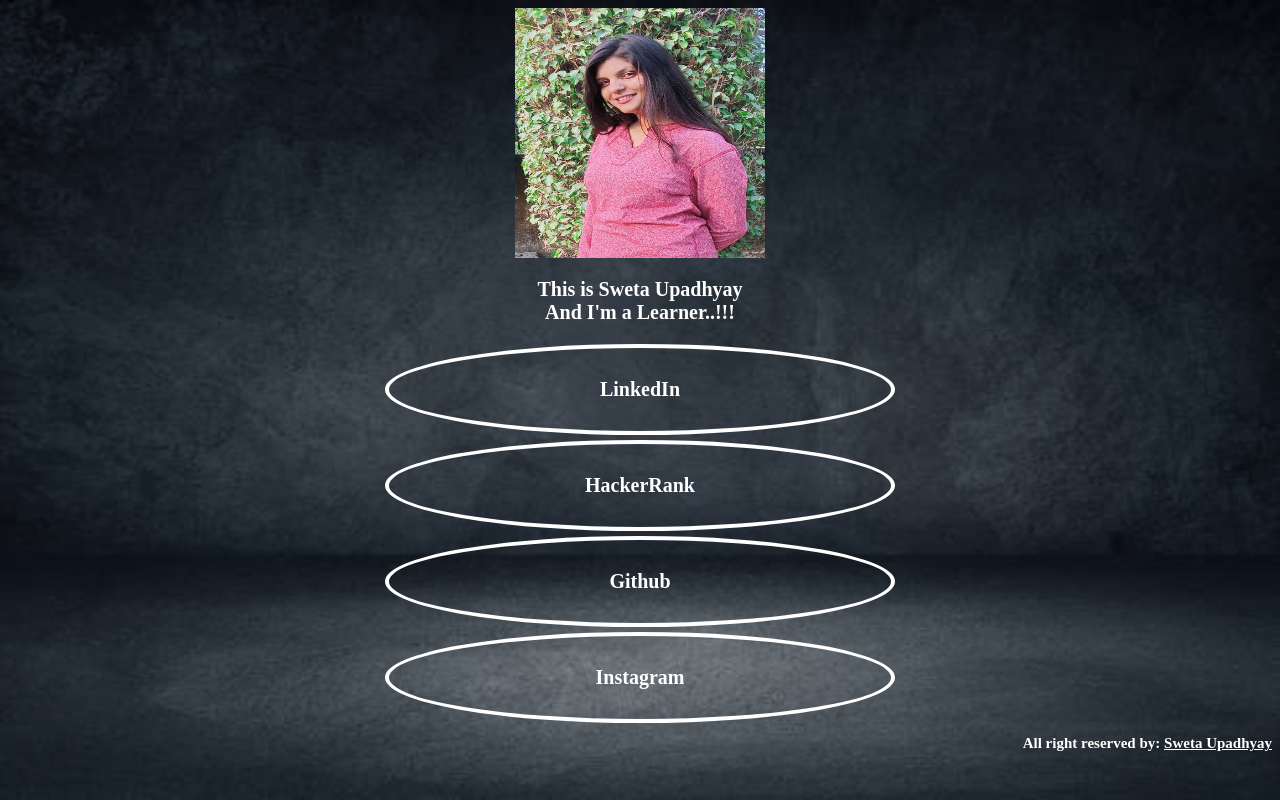
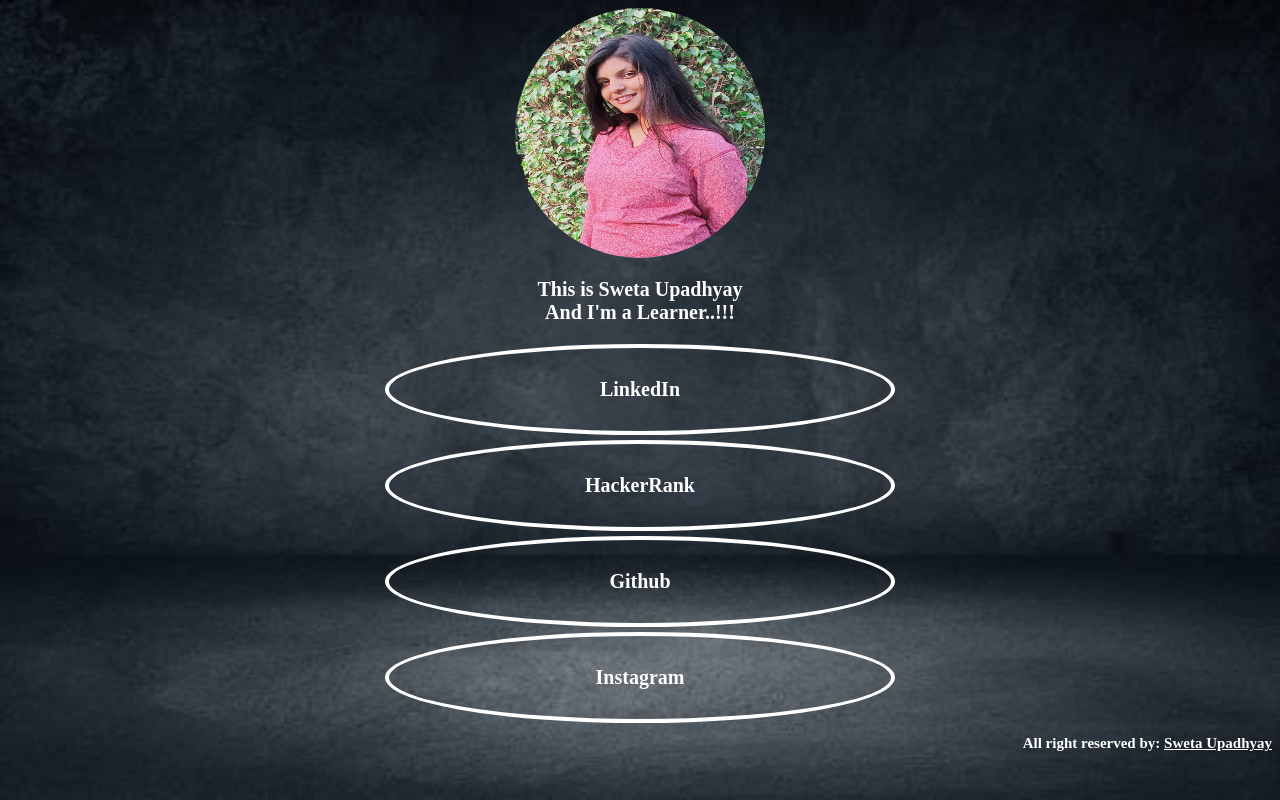
Before and after one commit to Swetaupadhyay21/LinkTree, a plain HTML site: page index.html in a window 1280 px wide. Drawn offline with Linux system fonts and the light colour scheme.

Commit message:
Update index.html

```diff
--- a/index.html
+++ b/index.html
@@ -10,6 +10,10 @@
 
 
 }
+img
+  {
+  border-radius:50%;
+  }
 h3
 {
         font-weight:bold;
```
